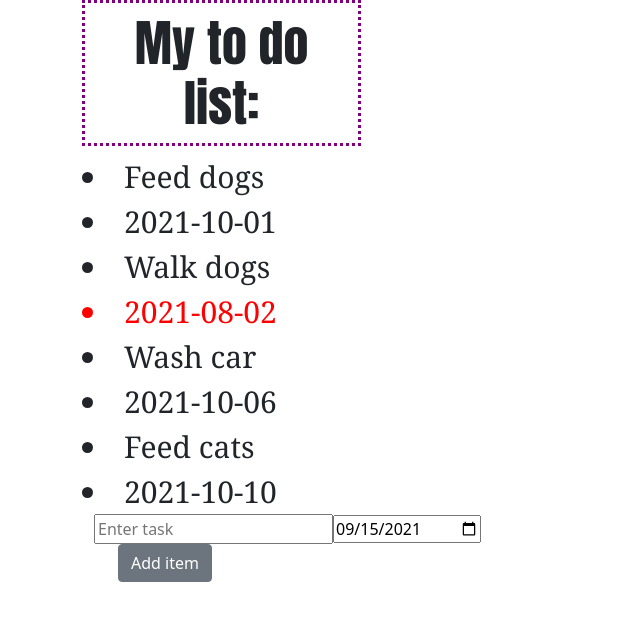
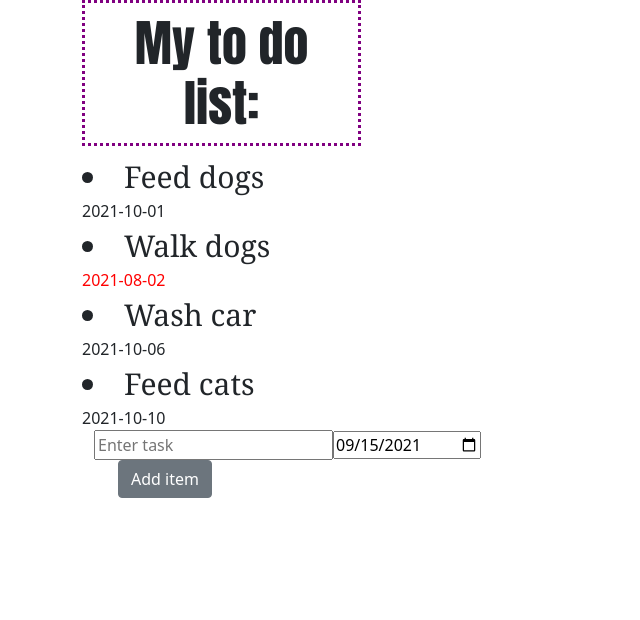
Before and after one commit to kmay426/todo, a React (Create React App) app: page / in a window 1280 px wide. Shown: the top 620 px of the page, without its empty margins (0-640 px from the left). Built offline with nearby package versions, Linux system fonts and the light colour scheme.

Commit message:
past_due

```diff
--- a/src/Components/TaskItem.js
+++ b/src/Components/TaskItem.js
@@ -46,12 +46,11 @@ class TaskItem extends Component {
         >
           {this.props.task}
         </li>
-        <li
+        <div
           className={this.overDueClass()}
-          >
+        >
           {this.props.date}
-        </li>
-
+        </div>
       </div>
     );
   }
```
